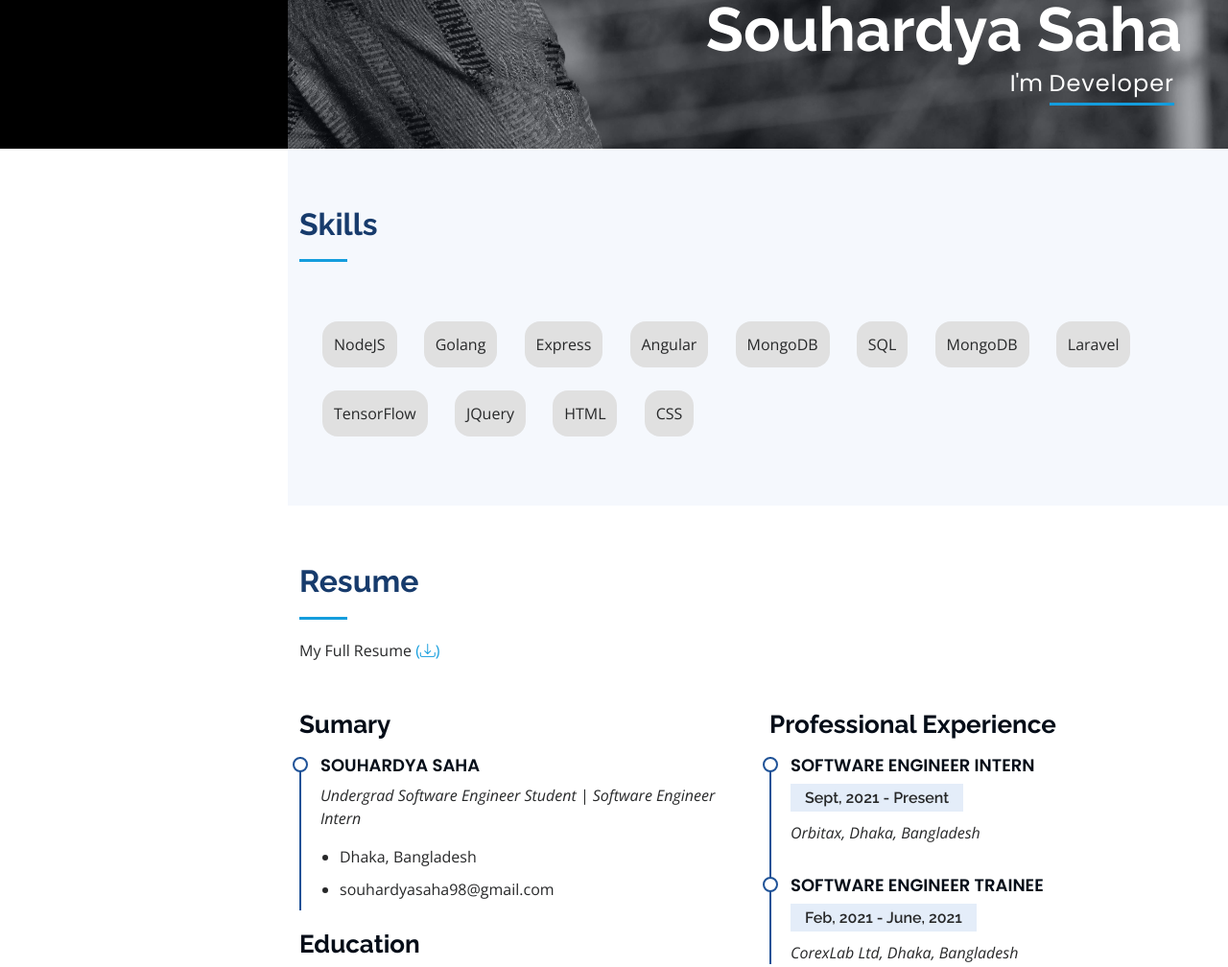
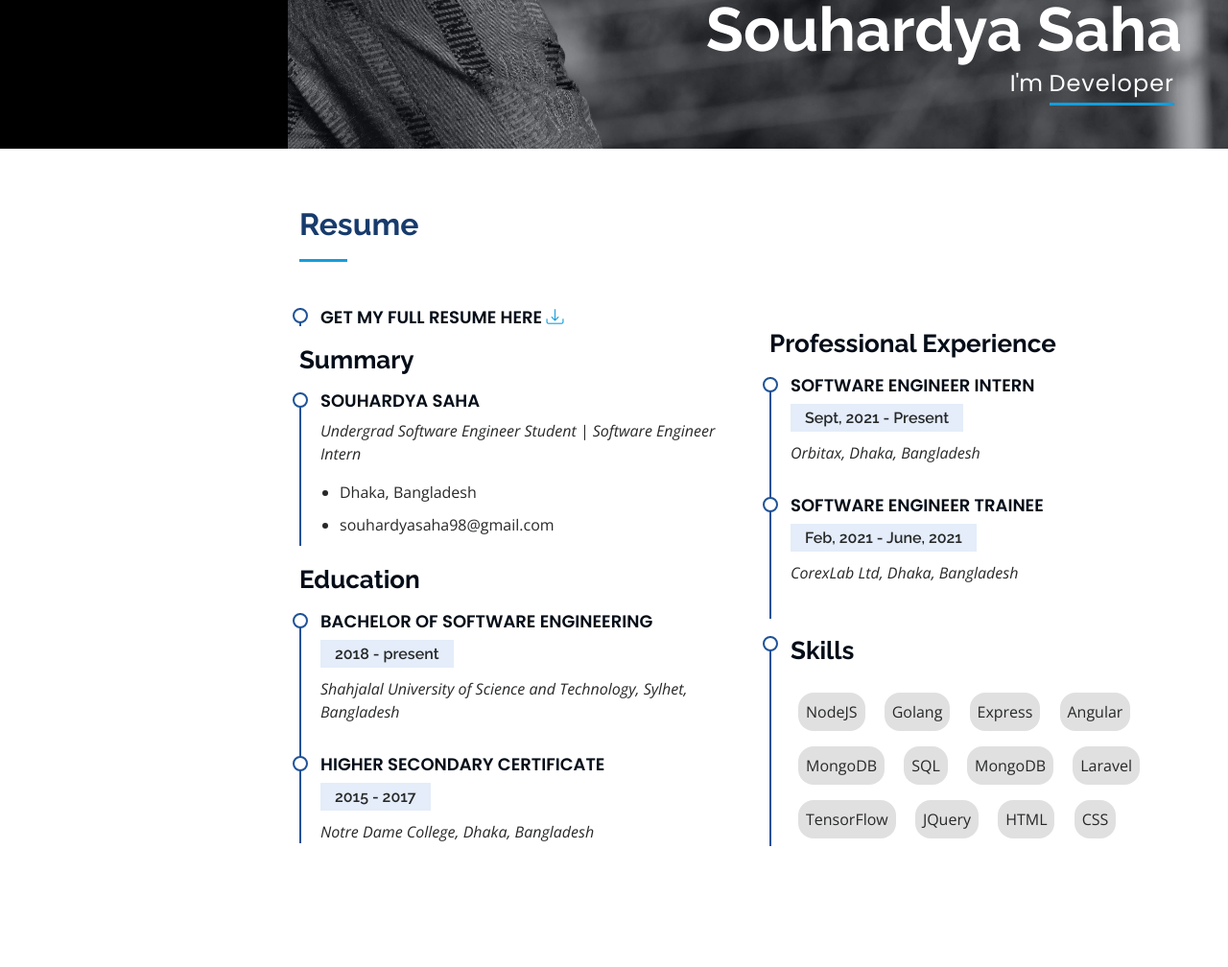
Before and after one commit to SouhardyaSaha/SouhardyaSaha.github.io, a plain HTML site: page index.html in a window 1280 px wide. Shown: the part 645-1653 px from the top of the page at 96% size. After the commit the page ends 1600 px from the top, so only its background shows below. Drawn offline with nearby package versions, Linux system fonts and the light colour scheme.

Commit message:
Site Updated

```diff
--- a/assets/css/style.css
+++ b/assets/css/style.css
@@ -1110,11 +1110,16 @@ section {
 }
 
 /* My Custom CSS */
+
+.md-chips {
+  max-width: 100%;
+}
+
 .md-chip {
   display: inline-block;
   background: #e0e0e0;
-  padding: 12px;
-  margin: 12px;
+  padding: 8px;
+  margin: 8px;
   border-radius: 16px;
   font-size: 16px;
 }
--- a/index.html
+++ b/index.html
@@ -5,7 +5,7 @@
   <meta charset="utf-8">
   <meta content="width=device-width, initial-scale=1.0" name="viewport">
 
-  <title>iPortfolio Bootstrap Template - Index</title>
+  <title>Souhardya</title>
   <meta content="" name="description">
   <meta content="" name="keywords">
 
@@ -46,6 +46,9 @@
   <header id="header">
     <div class="d-flex flex-column">
 
+      <!-- My Custom Added Breaks -->
+      <br> <br> <br> <br>
+
       <div class="profile">
         <img src="assets/img/profile-img.jpg" alt="" class="img-fluid rounded-circle">
         <h1 class="text-light"><a href="index.html">Souhardya Saha <br> (সৌহার্দ্য) </a></h1>
@@ -62,12 +65,12 @@
       </div>
 
       <nav id="navbar" class="nav-menu navbar">
-        <ul>
+        <ul class="mx-auto mt-5">
           <li><a href="#hero" class="nav-link scrollto active"><i class="bx bx-home"></i> <span>Home</span></a></li>
-          <li><a href="#skills" class="nav-link scrollto"><i class="bx bx-user"></i> <span>About</span></a></li>
           <li><a href="#resume" class="nav-link scrollto"><i class="bx bx-file-blank"></i> <span>Resume</span></a></li>
           <!-- <li><a href="#portfolio" class="nav-link scrollto"><i class="bx bx-book-content"></i>
-              <span>Portfolio</span></a></li>
+            <span>Portfolio</span></a></li>
+            <li><a href="#skills" class="nav-link scrollto"><i class="bx bx-user"></i> <span>Skills</span></a></li>
           <li><a href="#services" class="nav-link scrollto"><i class="bx bx-server"></i> <span>Services</span></a></li>
           <li><a href="#contact" class="nav-link scrollto"><i class="bx bx-envelope"></i> <span>Contact</span></a></li> -->
         </ul>
@@ -196,71 +199,17 @@
     <!-- End Facts Section -->
 
     <!-- ======= Skills Section ======= -->
-    <section id="skills" class="skills section-bg">
+    <!-- <section id="skills" class="skills section-bg">
       <div class="container">
 
         <div class="section-title">
           <h2>Skills</h2>
-          <!-- <p>
+          <p>
             Always a tech enthusiastic
-          </p> -->
+          </p>
         </div>
 
-        <div class="container">
-          <div class="md-chip md-chip-hover">
-            NodeJS
-          </div>
-
-          <div class="md-chip md-chip-hover">
-            Golang
-          </div>
-
-          <div class="md-chip md-chip-hover">
-            Express
-          </div>
-
-          <div class="md-chip md-chip-hover">
-            Angular
-          </div>
-
-          <div class="md-chip md-chip-hover">
-            MongoDB
-          </div>
-
-          <div class="md-chip md-chip-hover">
-            SQL
-          </div>
-
-          <div class="md-chip md-chip-hover">
-            MongoDB
-          </div>
-
-
-          <div class="md-chip md-chip-hover">
-            Laravel
-          </div>
-
-          <div class="md-chip md-chip-hover">
-            TensorFlow
-          </div>
-
-          <div class="md-chip md-chip-hover">
-            JQuery
-          </div>
-
-          <div class="md-chip md-chip-hover">
-            HTML
-          </div>
-
-          <div class="md-chip md-chip-hover">
-            CSS
-          </div>
-
-        </div>
-
-
-
-        <!-- <div class="row skills-content">
+        <div class="row skills-content">
 
 
           <div class="col-lg-6" data-aos="fade-up">
@@ -319,10 +268,10 @@
 
           </div>
 
-        </div> -->
+        </div>
 
       </div>
-    </section>
+    </section> -->
     <!-- End Skills Section -->
 
     <!-- ======= Resume Section ======= -->
@@ -331,16 +280,21 @@
 
         <div class="section-title">
           <h2>Resume</h2>
-          <p>
-            My Full Resume
-            <a href="./assets/doc/Souhardya_Resume_.pdf" target="_blank" rel="noopener noreferrer"> (<i
-                class="bi bi-download"></i>)</a>
-          </p>
         </div>
 
         <div class="row">
           <div class="col-lg-6" data-aos="fade-up">
-            <h3 class="resume-title">Sumary</h3>
+
+            <div class="resume-item pb-0">
+              <h4>
+                Get My Full Resume Here
+                <a href="./assets/doc/Souhardya_Resume_.pdf" target="_blank" rel="noopener noreferrer">
+                  <i class="bi bi-download"></i>
+                </a>
+              </h4>
+            </div>
+
+            <h3 class="resume-title">Summary</h3>
             <div class="resume-item pb-0">
               <h4>Souhardya Saha</h4>
               <p><em>
@@ -392,6 +346,7 @@
                 <li>Oversee the efficient use of production project budgets ranging from $2,000 - $25,000</li>
               </ul> -->
             </div>
+
             <div class="resume-item">
               <h4>Software Engineer Trainee</h4>
               <h5>Feb, 2021 - June, 2021</h5>
@@ -404,10 +359,68 @@
                 <li>Created 4+ design presentations and proposals a month for clients and account managers</li>
               </ul> -->
             </div>
+
+            <div class="resume-item">
+              <h3 class="resume-title">Skills</h3>
+              <div class="md-chips">
+                <div class="md-chip md-chip-hover">
+                  NodeJS
+                </div>
+
+                <div class="md-chip md-chip-hover">
+                  Golang
+                </div>
+
+                <div class="md-chip md-chip-hover">
+                  Express
+                </div>
+
+                <div class="md-chip md-chip-hover">
+                  Angular
+                </div>
+
+                <div class="md-chip md-chip-hover">
+                  MongoDB
+                </div>
+
+                <div class="md-chip md-chip-hover">
+                  SQL
+                </div>
+
+                <div class="md-chip md-chip-hover">
+                  MongoDB
+                </div>
+
+
+                <div class="md-chip md-chip-hover">
+                  Laravel
+                </div>
+
+                <div class="md-chip md-chip-hover">
+                  TensorFlow
+                </div>
+
+                <div class="md-chip md-chip-hover">
+                  JQuery
+                </div>
+
+                <div class="md-chip md-chip-hover">
+                  HTML
+                </div>
+
+                <div class="md-chip md-chip-hover">
+                  CSS
+                </div>
+
+              </div>
+
+              <!-- </div> -->
+
+
+            </div>
           </div>
+
         </div>
-
-      </div>
     </section><!-- End Resume Section -->
 
     <!-- ======= Portfolio Section ======= -->
```
Also changed, not shown: assets/img/favicon.png.
